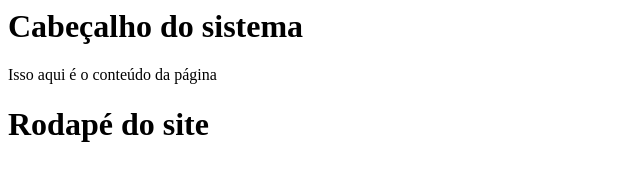
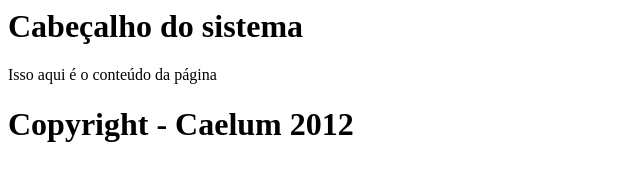
Before and after one commit to Macaulay1001/treinamentoGIT, a plain HTML site: page proposta.html in a window 1280 px wide. Shown: the whole page, without its empty margins (0-640 px from the left). Drawn offline with Linux system fonts and the light colour scheme.

Commit message:
Voltando copyright

```diff
--- a/proposta.html
+++ b/proposta.html
@@ -9,6 +9,6 @@
       Isso aqui é o conteúdo da página
     </div>
 
-    <h1>Rodapé do site</h1>
+    <h1>Copyright - Caelum 2012</h1>
   </body>
 </html>
```
